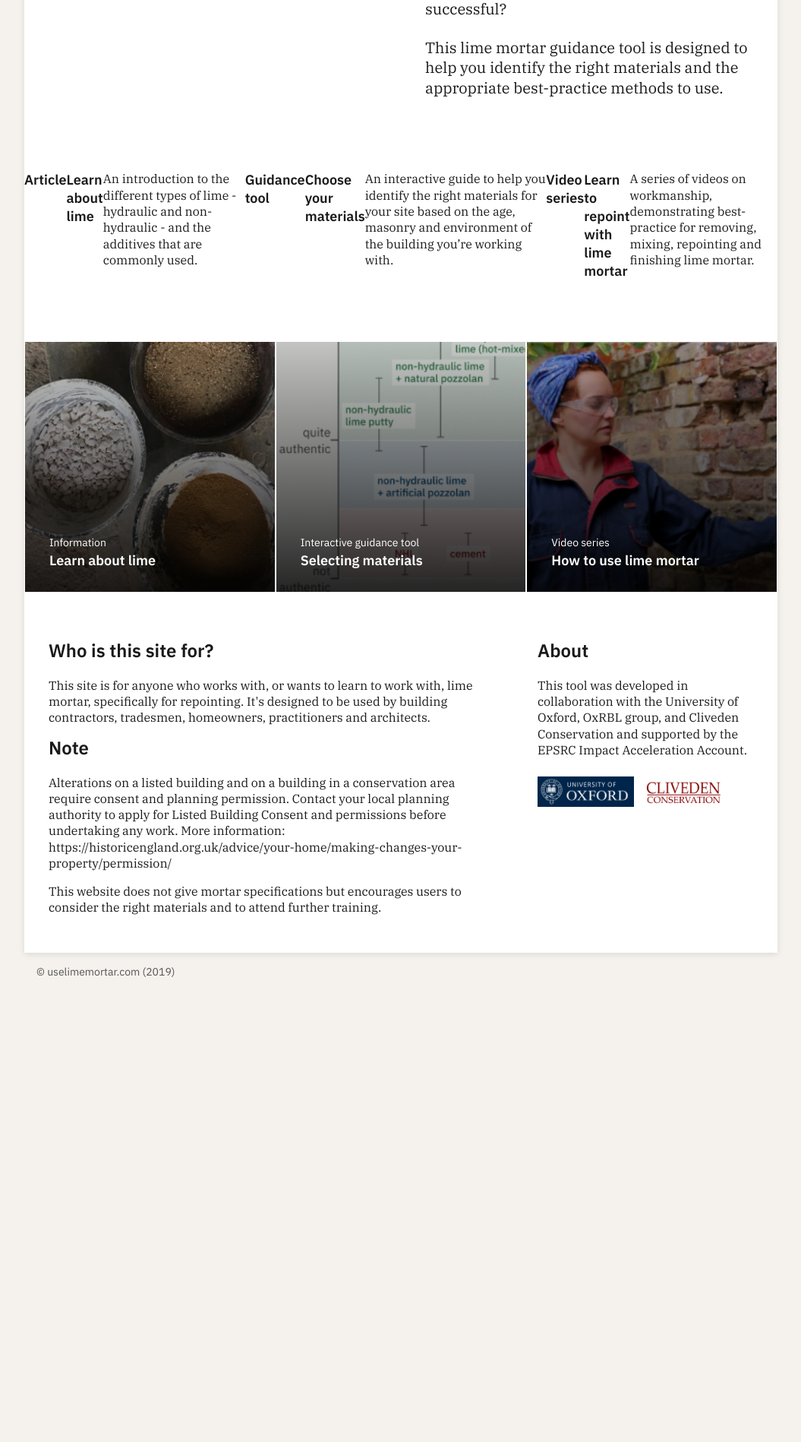
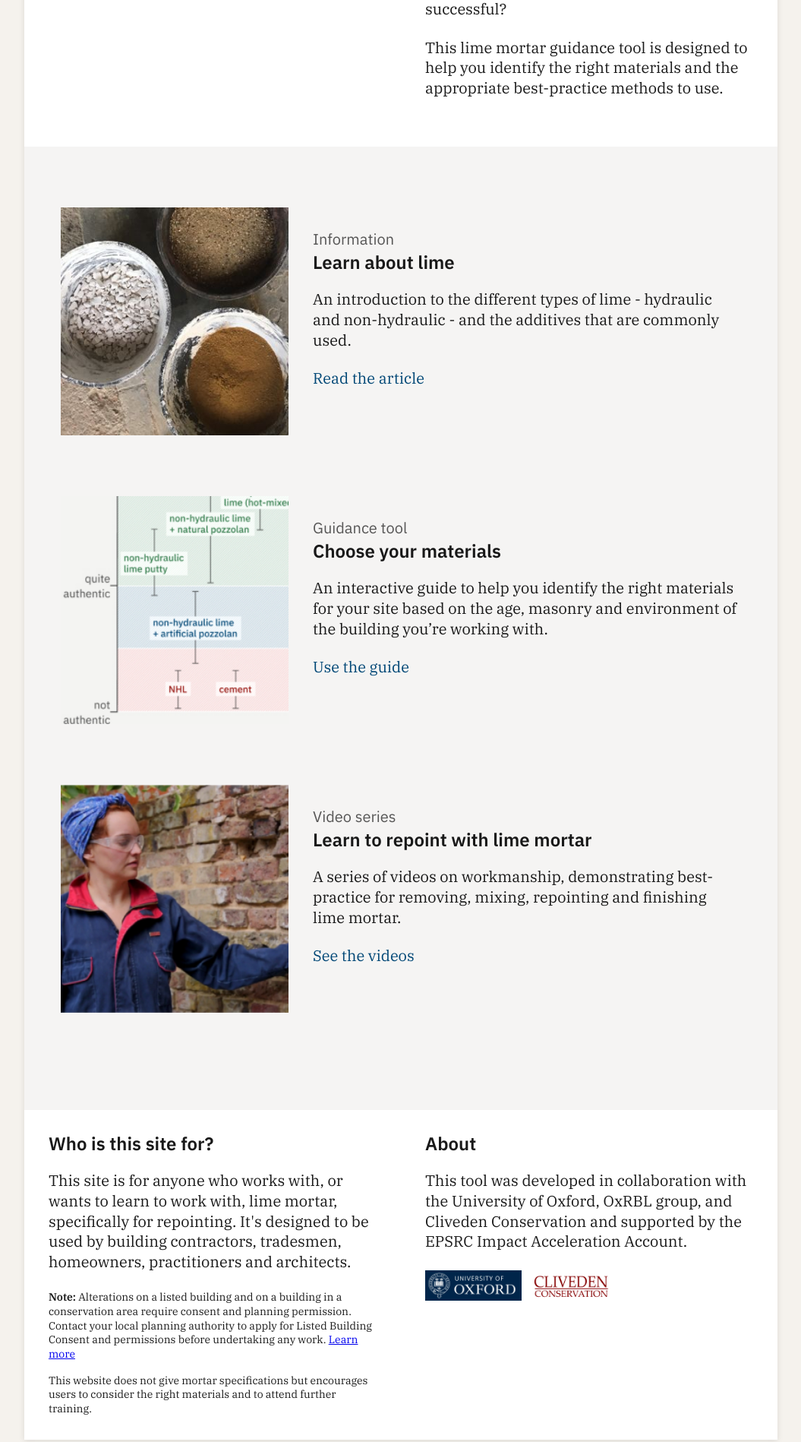
Before and after one commit to LucieFu/uselimemortar, a Jekyll site: the page built from index.html, in a window 1280 px wide. Shown: the part 898-2796 px from the top of the page at 76% size, without its empty margins (112-1167 px from the left). Built offline with Jekyll 4.4.1, drawn with Linux system fonts in a browser that asks for light colours; before the commit the page ends 2202 px from its top, so only the background shows below that.

Commit message:
Add homepage links

```diff
--- a/css/main.css
+++ b/css/main.css
@@ -60,6 +60,9 @@ p:last-of-type {
   font-size: 20px;
   margin-bottom: 24px;
 }
+.p-small {
+  font-size: 14px;
+}
 
 strong {
   font-weight: 600;
@@ -72,6 +75,7 @@ strong {
 
 .bg-off-white { background-color: #F3F4F2; }
 .bg-light-grey { background-color: #E2E3DE;}
+.bg-mid-grey { background-color: #7e7e7e; }
 .bg-blue { background-color: #014776; }
 .bg-white { background-color: white; }
 .shadow-md {
@@ -119,7 +123,6 @@ strong {
   max-height: 60px;
   max-width: 240px;
 }
-
 .resource-media__video-preview::before {
   content: '';
   display: block;
@@ -327,13 +330,70 @@ strong {
   background-image: linear-gradient(rgba(0,0,0,0.2), rgba(0,0,0,.85)), url('/images/materials.jpg');
 }
 
-.link-tile__label {
+.section-links {
+  padding: 64px 48px;
+  background-color: rgba(63,47,21,.05)
+}
+.section-link {
+  padding: 16px;
+  margin-left: -16px;
+  margin-right: -16px;
+  margin-bottom: 48px;
+  display: block;
+  text-decoration: none;
+  text-align: center;
+  position: relative;
+}
+
+.section-link__label {
   font-family: "IBM Plex Sans", sans-serif;
-  font-size: 14px;
-  color: white;
+  margin: 0;
+  margin-bottom: 8px;
+  padding: 0;
+  font-size: 20px;
+  color: rgba(0,0,0,.65);
   font-weight: 400;
   line-height: 1;
 }
+.section-link__title {
+  margin: 0;
+  margin-bottom: 24px;
+  padding: 0;
+  line-height: 1;
+  font-size: 24px;
+  color: rgba(0,0,0,.9);
+  font-family: "IBM Plex Sans", sans-serif;
+  font-weight: 600;
+}
+.section-link__description {
+  color: rgba(0,0,0,0.9);
+}
+.section-link__image {
+  width: 300px;
+  flex-shrink: 0;
+}
+.section-link__text-block {
+  padding-top: 32px;
+}
+.section-link__link-text {
+  color: #014776;
+}
+.section-link:hover { background-color: rgba(0,0,0,0.25) }
+.section-link:hover .section-link__link-text { text-decoration: underline; }
+
+@media (min-width: 768px) {
+  .section-link {
+    display: flex;
+    text-align: left;
+  }
+  .section-link__image {
+    margin-right: 32px;
+  }
+}
+
+
+
+
 
 .link-title__title {
   margin: 0;
--- a/index.html
+++ b/index.html
@@ -3,20 +3,23 @@ layout: default
 title: Home
 section-links:
   - title: Learn about lime
-    sub-title: Article
+    sub-title: Information
     description: An introduction to the different types of lime - hydraulic and non-hydraulic - and the additives that are commonly used.
-    href:
-    image:
+    href: /article/types-of-lime/
+    image: /images/material-buckets.jpg
+    link-text: Read the article
   - title: Choose your materials
     sub-title: Guidance tool
     description: An interactive guide to help you identify the right materials for your site based on the age, masonry and environment of the building you’re working with.
-    href:
-    image:
+    href: /guidance-tool/
+    image: /images/materials.jpg
+    link-text: Use the guide
   - title: Learn to repoint with lime mortar
     sub-title: Video series
     description: A series of videos on workmanship, demonstrating best-practice for removing, mixing, repointing and finishing lime mortar.
-    href:
-    image:
+    href: /workmanship/
+    image: /images/workmanship.jpg
+    link-text: See the videos
 ---
 {% assign article = site.articles | first %}
 
@@ -39,65 +42,32 @@ section-links:
   </section>
 </div>
 
-<div class="full-width">
-  <section class="content-wrapper">
-    {% for link in page.section-links %}
-      <img src="" alt="" />
-      <h3>{{ link.sub-title}}</h3>
-      <h1>{{ link.title }}</h1>
-      <p>{{ link.description }}</p>
-    {% endfor %}
-  </section>
-</div>
+<section class="section-links">
+  {% for link in page.section-links %}
+    <a href="{{ link.href }}" class="section-link">
+      <img src="{{ link.image }}" alt="{{ link.title }}" class="section-link__image" />
+      <div class="section-link__text-block">
+        <h3 class="section-link__label">{{ link.sub-title}}</h3>
+        <h1 class="section-link__title">{{ link.title }}</h1>
+        <p class="section-link__description p-large">{{ link.description }}</p>
+        <p class="section-link__link-text p-large">{{ link.link-text }}</p>
+      </div>
+    </a>
+  {% endfor %}
+</section>
 
 <div class="full-width">
   <section class="content-wrapper">
-    <div class="three-col">
-      <a href="{{ article.url }}" class="link-tile__link">
-        <div class="link-tile link-tile--lime">
-          <div>
-            <p class="link-tile__label">Information</p>
-            <h2 class="link-title__title">Learn about lime</h2>
-          </div>
-        </div>
-      </a>
-    </div>
-    <div class="three-col">
-      <a href="/guidance-tool/" class="link-tile__link">
-        <div class="link-tile link-tile--materials">
-          <div>
-            <p class="link-tile__label">Interactive guidance tool</p>
-            <h2 class="link-title__title">Selecting materials</h2>
-          </div>
-        </div>
-      </a>
-    </div>
-    <div class="three-col">
-      <a href="/workmanship/" class="link-tile__link">
-        <div class="link-tile link-tile--workmanship">
-          <div>
-            <p class="link-tile__label">Video series</p>
-            <h2 class="link-title__title">How to use lime mortar</h2>
-          </div>
-        </div>
-      </a>
-    </div>
-  </section>
-</div>
-
-<div class="full-width">
-  <section class="content-wrapper">
-    <div class="content-block">
+    <div class="content-block two-col">
       <h2 class="h2">Who is this site for?</h2>
-      <p>This site is for anyone who works with, or wants to learn to work with, lime mortar, specifically for repointing. It's designed to be used by building contractors, tradesmen, homeowners, practitioners and architects.</p>
-      <h2 class="h2">Note</h2>
-      <p>Alterations on a listed building and on a building in a conservation area require consent and planning permission. Contact your local planning authority to apply for Listed Building Consent and permissions before undertaking any work. More information: https://historicengland.org.uk/advice/your-home/making-changes-your-property/permission/</p>
-      <p>This website does not give mortar specifications but encourages users to consider the right materials and to attend further training.</p>
+      <p class="p-large">This site is for anyone who works with, or wants to learn to work with, lime mortar, specifically for repointing. It's designed to be used by building contractors, tradesmen, homeowners, practitioners and architects.</p>
+      <p class="p-small"><strong>Note: </strong>Alterations on a listed building and on a building in a conservation area require consent and planning permission. Contact your local planning authority to apply for Listed Building Consent and permissions before undertaking any work. <a href="https://historicengland.org.uk/advice/your-home/making-changes-your-property/permission/">Learn more</a></p>
+      <p class="p-small">This website does not give mortar specifications but encourages users to consider the right materials and to attend further training.</p>
     </div>
 
-    <div class="content-block">
+    <div class="content-block two-col">
       <h2 class="h2">About</h2>
-      <p>This tool was developed in collaboration with the University of Oxford, OxRBL group, and Cliveden Conservation and supported by the EPSRC Impact Acceleration Account.</p>
+      <p class="p-large">This tool was developed in collaboration with the University of Oxford, OxRBL group, and Cliveden Conservation and supported by the EPSRC Impact Acceleration Account.</p>
       <div class="about-logos">
         <img class="about-logos__logo" src="/images/oxford-university-logo.png" alt="Oxford University" />
         <img class="about-logos__logo" src="/images/cliveden-logo.png" alt="Cliveden Conservation" />
```
